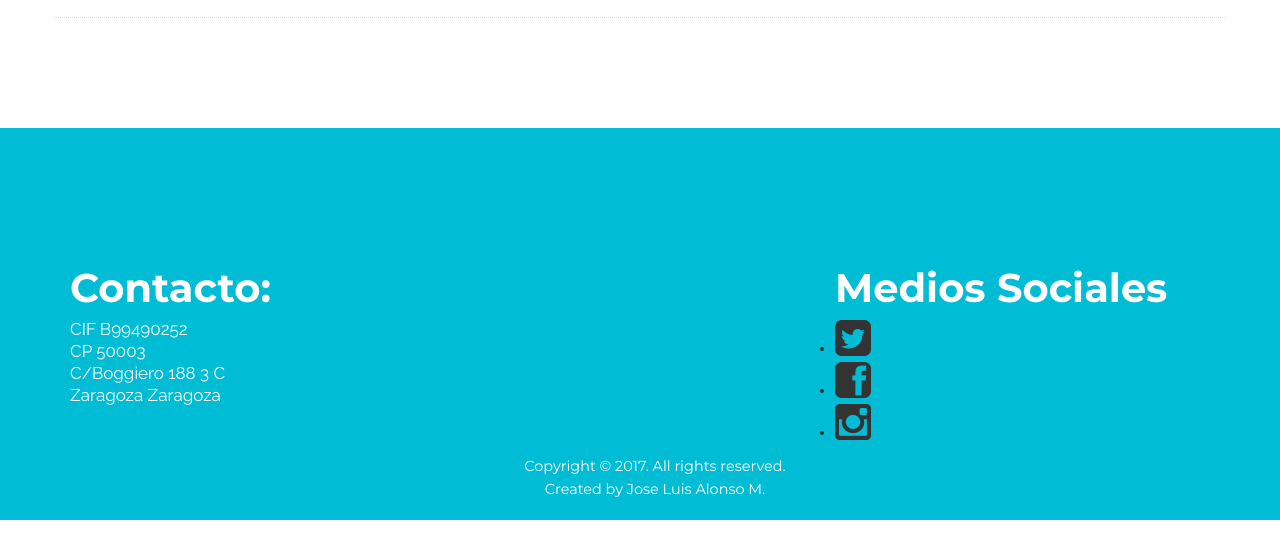
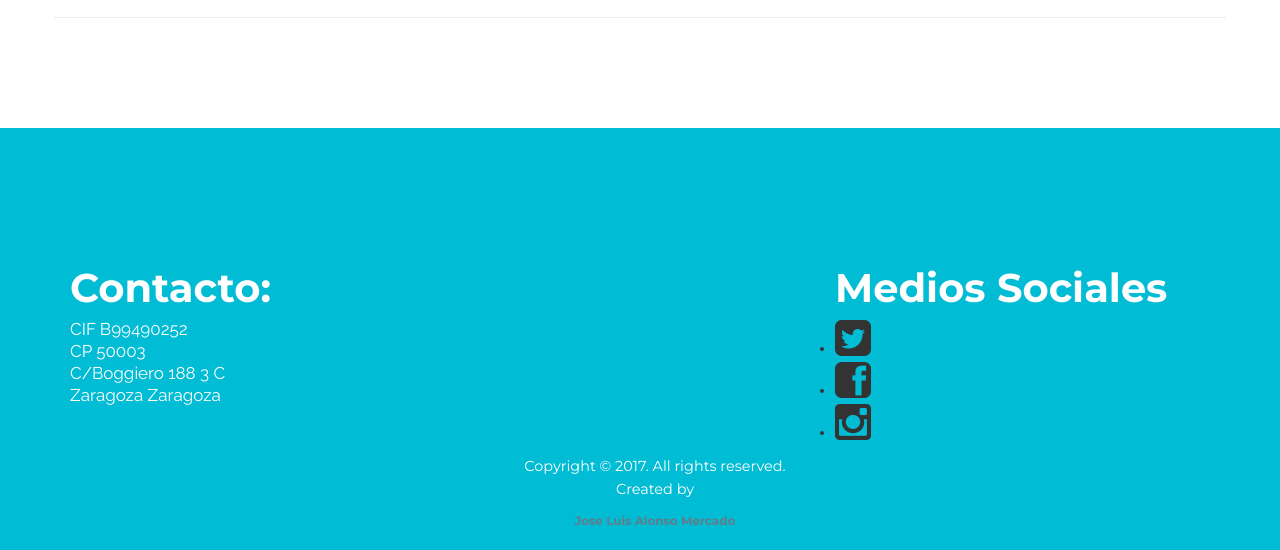
Before and after one commit to josealonso2209/aragco, a plain HTML site: page index.html in a window 1280 px wide. Shown: the part 3970-4520 px from the top of the page. Before the commit the page ends 4490 px from the top, so only its background shows below. Drawn offline with nearby package versions, Linux system fonts and the light colour scheme.

Commit message:
Update index.html

```diff
--- a/index.html
+++ b/index.html
@@ -271,8 +271,10 @@
           <div class="row blue">
             <div class="col-sm-12 text-center">
               <p class="white"><small>Copyright &copy; 2017. All rights reserved. <br>
-              Created by <a href="https://co.linkedin.com/in/josealonso2209">Jose Luis Alonso M.</a></small></p>
-            </div>
+              Created by
+	      <div class="LI-profile-badge"  data-version="v1" data-size="medium" data-locale="en_US" data-type="horizontal" data-theme="light" data-vanity="josealonso2209"><a class="LI-simple-link" href='https://co.linkedin.com/in/josealonso2209?trk=profile-badge'>Jose Luis Alonso Mercado</a></div>
+              </small></p>
+          </div>
           </div>
         </div>
 
@@ -288,6 +290,7 @@
     <script src="js/wow.min.js"></script>
     <script src="js/bootstrap.min.js"></script>
     <script src="js/main.js"></script>
+    <script type="text/javascript" src="https://platform.linkedin.com/badges/js/profile.js" async defer></script>
 
 
     </body>
```
